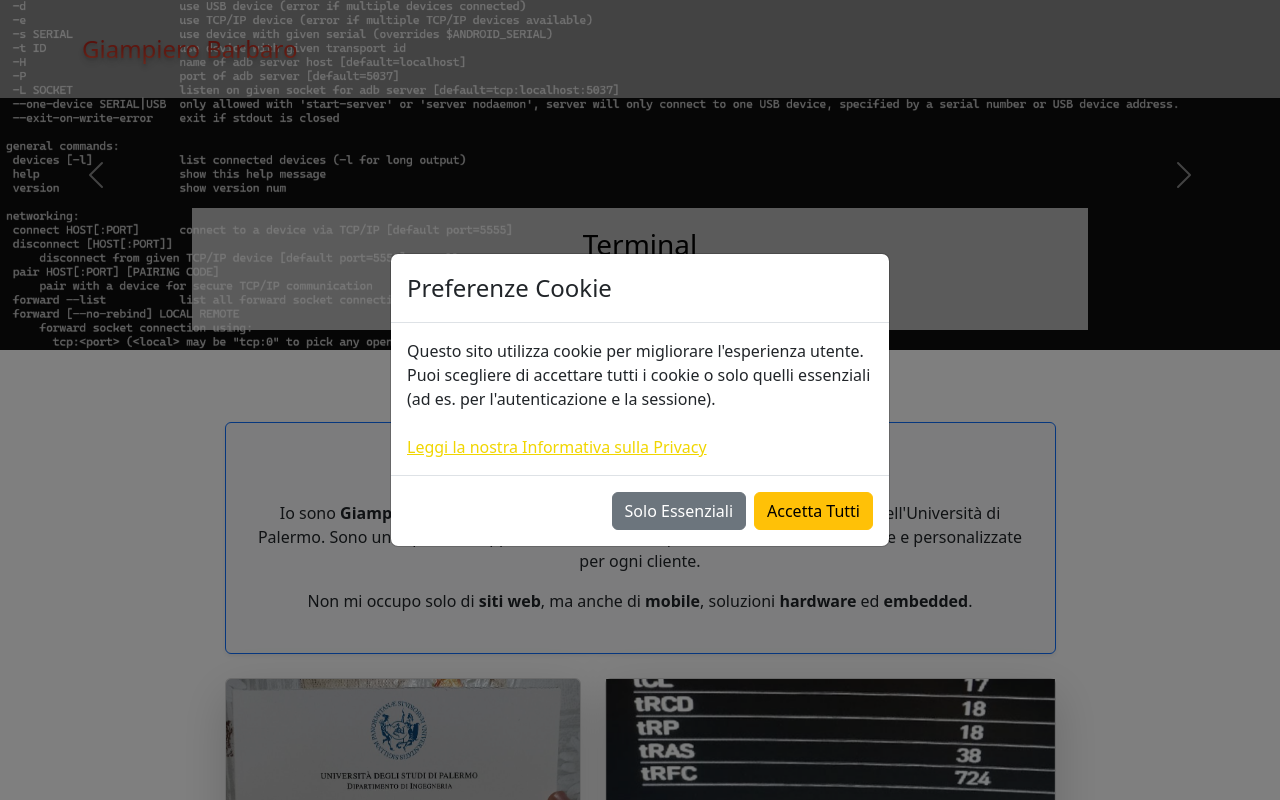
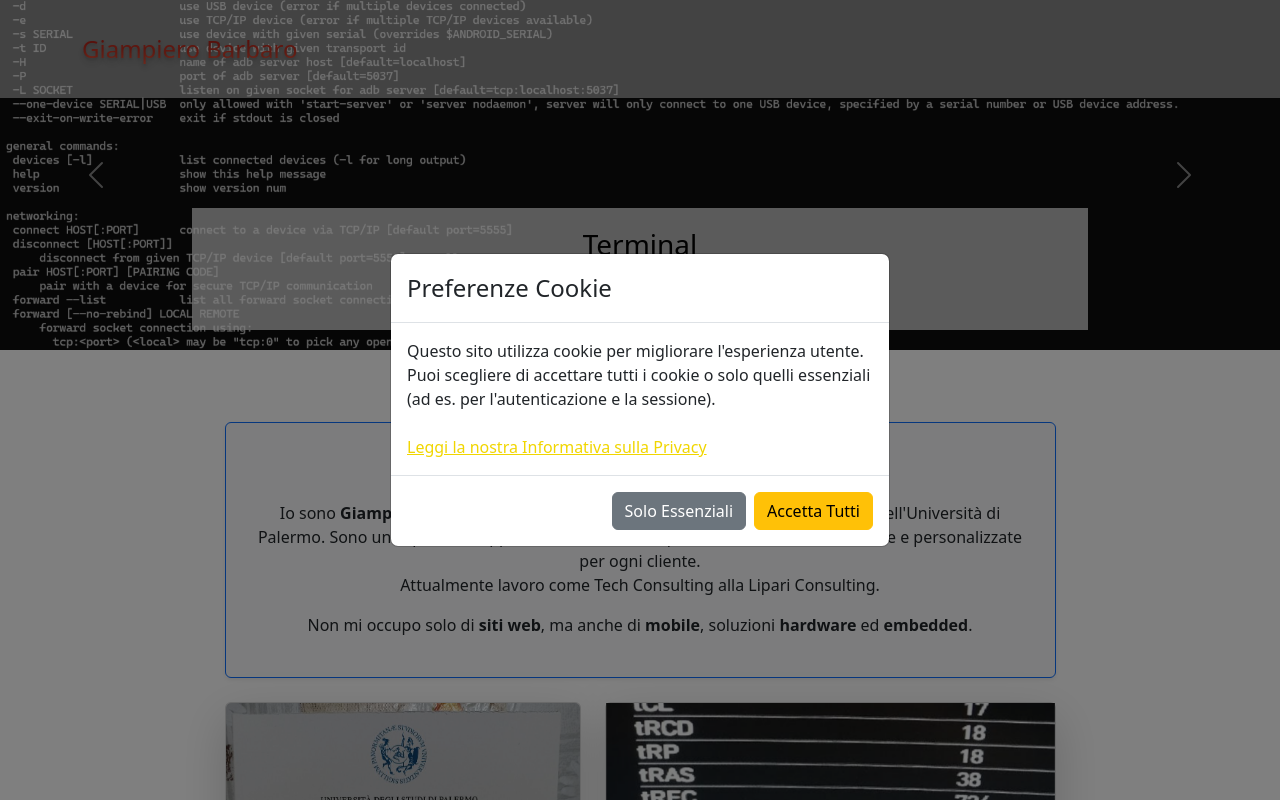
Before and after one commit to LordGiampiendos/barbaropageonly, a React (Create React App) app: page / in a window 1280 px wide. Shown: the top 800 px of the page. Built offline with nearby package versions, Linux system fonts and the light colour scheme.

Commit message:
Update home.js

```diff
--- a/src/pages/home.js
+++ b/src/pages/home.js
@@ -36,7 +36,7 @@ function Home() {
                             <h2 className="text-primary mb-3 fw-semibold">Chi Sono</h2>
                             <p>
                                 Io sono <strong>Giampiero Barbaro</strong>, laureato alla magistrale di ingegneria informatica dell'Università di Palermo.
-                                Sono un esperto ed appassionato che lavora per creare soluzioni innovative e personalizzate per ogni cliente.
+                                Sono un esperto ed appassionato che lavora per creare soluzioni innovative e personalizzate per ogni cliente.<br />Attualmente lavoro come Tech Consulting alla Lipari Consulting.
                             </p>
                             <p>
                                 Non mi occupo solo di <strong>siti web</strong>, ma anche di <strong>mobile</strong>, soluzioni <strong>hardware</strong> ed <strong>embedded</strong>.
@@ -229,6 +229,7 @@ function Home() {
                                     <ListGroup.Item>Assembly</ListGroup.Item>
                                     <ListGroup.Item>Forth</ListGroup.Item>
                                     <ListGroup.Item>C / C++</ListGroup.Item>
+                                    <ListGroup.Item>Scrum Fundamentals Certified (SFC™) (Livello Base)</ListGroup.Item>
                                     <ListGroup.Item>Java / Java Enterprise / Jakarta (Jsp, Servlet, Spring Boot, Spring Security)</ListGroup.Item>
                                     <ListGroup.Item>PHP / Javascript (React, React Native, Bootstrap)</ListGroup.Item>
                                     <ListGroup.Item>Python (IA generativa (LLAMA, PHI, ecc...), Machine Learning, Deep Learning, Transformers, Reti Convoluzionali)</ListGroup.Item>
```
